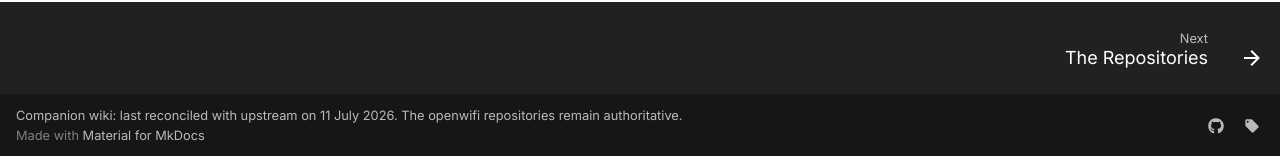
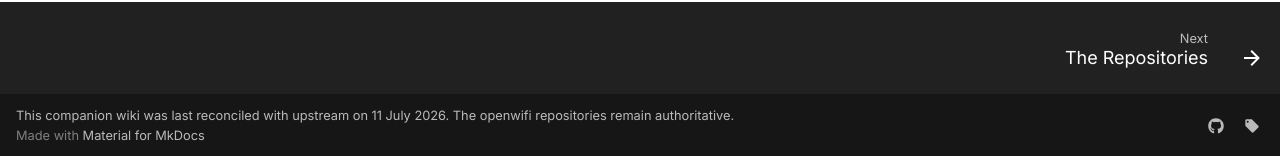
Before and after one commit to ThomasMontanoGames/OpenWifi-Wiki, an MkDocs documentation site: the page built from docs/index.md, in a window 1280 px wide and 900 px high, scrolled down 2886 px. Shown: the part 741-897 px from the top of the window. Built offline with MkDocs 1.6.1 and Material for MkDocs 9.7.7, drawn with Linux system fonts in a browser that asks for light colours; comment, search, counter and statistics services are not loaded.

Commit message:
Changed the phrasing of the footer

```diff
--- a/mkdocs.yml
+++ b/mkdocs.yml
@@ -8,7 +8,7 @@ edit_uri: edit/master/docs/
 # Shown in the footer on every page. Bump the date whenever the wiki is
 # reconciled against the upstream repositories.
 copyright: >
-  Companion wiki: last reconciled with upstream on 11 July 2026.
+  This companion wiki was last reconciled with upstream on 11 July 2026.
   The <a href="https://github.com/open-sdr/openwifi">openwifi repositories</a> remain authoritative.
 
 theme:
```
